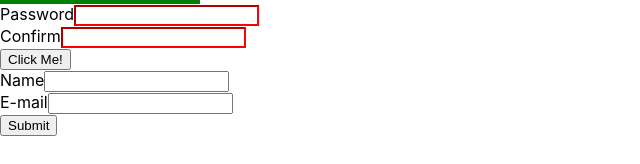
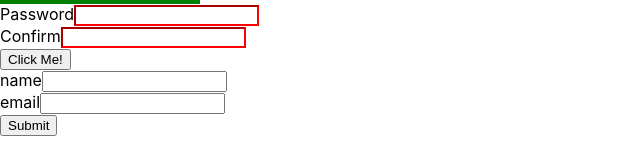
Before and after one commit to deanssmart/react-developme-week10, a React (Create React App) app: page / in a window 1280 px wide. Shown: the part 396-560 px from the top of the page, without its empty margins (0-640 px from the left). Built offline with nearby package versions, Linux system fonts and the light colour scheme; the HTML template or start-up script is replaced by a standard one.

Commit message:
WIP Tricksy Form challenge

```diff
--- /dev/null
+++ b/src/passing-data-up/Field.js
@@ -0,0 +1,16 @@
+import React from 'react';
+
+const Field = ({ label, name, type, value, handleChange }) => (
+    <div className="form-group">
+        <label htmlFor={ label }>{ label }</label>
+        <input
+            className="form-control"
+            id={ label }
+            name={ name }
+            value={ value }
+            onChange={ handleChange }
+        />
+    </div>
+);
+
+export default Field;
--- a/src/passing-data-up/Form.js
+++ b/src/passing-data-up/Form.js
@@ -1,4 +1,5 @@
 import React, { Component } from 'react';
+import Field from './Field';
 
 class Form extends Component {
     constructor(props) {
@@ -34,16 +35,8 @@ class Form extends Component {
 
         return(
             <form onSubmit={ this.handleClick } className="container">
-                <div className="form-group">
-                    <label htmlFor="name">Name</label>
-                    <input id="name" className="form-control" onChange={ this.handleName } value={ name } />
-                </div>
-
-                <div className="form-group">
-                    <label htmlFor="email">E-mail</label>
-                    <input id="email" className="form-control" onChange={ this.handleEmail } value={ email } />
-                </div>
-
+                <Field label={ 'name' } name={ 'name' } type={ 'text' } value={ name } handleChange={ this.handleName } />
+                <Field label={ 'email' } name={ 'email' } type={ 'email' } value={ email } handleChange={ this.handleEmail } />
                 <button className="btn btn-primary">Submit</button>
             </form>
         );
```
